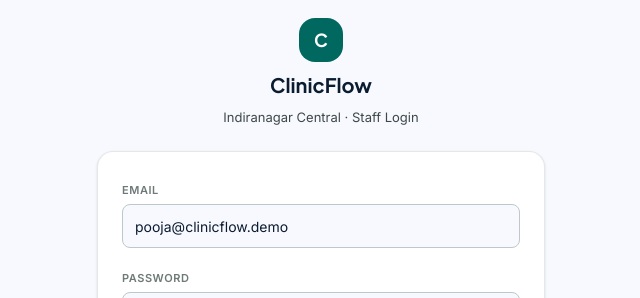
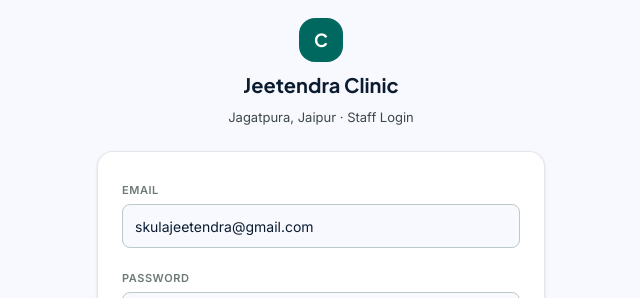
Before and after one commit to phdemp/clinicflow, a React (Vite) app: page / in a window 1280 px wide. Shown: the part 132-430 px from the top of the page, without its empty margins (319-959 px from the left). Built offline with nearby package versions, Linux system fonts and the light colour scheme.

Commit message:
chore: rebrand demo to Jeetendra Clinic, Jagatpura Jaipur

```diff
--- a/index.html
+++ b/index.html
@@ -14,7 +14,7 @@
       href="https://fonts.googleapis.com/css2?family=Material+Symbols+Outlined:opsz,wght,FILL,GRAD@20..48,100..700,0..1,-50..200&display=swap"
       rel="stylesheet"
     />
-    <title>ClinicFlow</title>
+    <title>Jeetendra Clinic</title>
   </head>
   <body>
     <div id="root"></div>
--- a/src/components/Layout.tsx
+++ b/src/components/Layout.tsx
@@ -102,13 +102,13 @@ export function Layout() {
               </div>
               <div className="flex flex-col">
                 <span className="font-headline text-[16px] font-semibold text-on-surface leading-tight">
-                  ClinicFlow
+                  Jeetendra Clinic
                 </span>
                 <span className="text-[11px] text-on-surface-variant flex items-center gap-1">
                   <span className="material-symbols-outlined text-[12px] text-primary">
                     location_on
                   </span>
-                  Indiranagar, BLR
+                  Jagatpura, Jaipur
                 </span>
               </div>
             </div>
--- a/src/data/seed.ts
+++ b/src/data/seed.ts
@@ -51,7 +51,7 @@ export const patients: Patient[] = [
     allergies: ["Penicillin"],
     conditions: ["Hypertension"],
     bloodGroup: "O+",
-    address: "12 MG Road, Indiranagar, Bengaluru",
+    address: "12 Gopalpura Bypass, Jagatpura, Jaipur",
   },
   {
     id: "p2",
@@ -64,7 +64,7 @@ export const patients: Patient[] = [
     allergies: [],
     conditions: ["Asthma"],
     bloodGroup: "A+",
-    address: "45 Church Street, Bengaluru",
+    address: "45 Vaishali Nagar, Jaipur",
   },
   {
     id: "p3",
@@ -77,7 +77,7 @@ export const patients: Patient[] = [
     allergies: ["Sulfa drugs"],
     conditions: ["Type 2 Diabetes", "Hypertension"],
     bloodGroup: "B+",
-    address: "7 Residency Road, Bengaluru",
+    address: "7 Malviya Nagar, Jaipur",
   },
   {
     id: "p4",
@@ -90,7 +90,7 @@ export const patients: Patient[] = [
     allergies: [],
     conditions: [],
     bloodGroup: "AB+",
-    address: "22 Koramangala 5th Block, Bengaluru",
+    address: "22 Mansarovar Sector 5, Jaipur",
   },
   {
     id: "p5",
@@ -103,7 +103,7 @@ export const patients: Patient[] = [
     allergies: ["Latex"],
     conditions: ["Osteoarthritis"],
     bloodGroup: "O-",
-    address: "9 Jayanagar 4th Block, Bengaluru",
+    address: "9 Tonk Road, Jaipur",
   },
   {
     id: "p6",
@@ -116,7 +116,7 @@ export const patients: Patient[] = [
     allergies: [],
     conditions: [],
     bloodGroup: "A-",
-    address: "3 HSR Layout Sector 2, Bengaluru",
+    address: "3 Jagatpura Main Road, Jaipur",
   },
 ];
 
--- a/src/pages/BookingPortal.tsx
+++ b/src/pages/BookingPortal.tsx
@@ -50,9 +50,9 @@ export function BookingPortal() {
           </div>
           <div>
             <h1 className="font-headline text-[16px] font-semibold text-on-surface">
-              ClinicFlow · Book an Appointment
+              Jeetendra Clinic · Book an Appointment
             </h1>
-            <p className="text-[12px] text-on-surface-variant">Indiranagar Central</p>
+            <p className="text-[12px] text-on-surface-variant">Jagatpura, Jaipur</p>
           </div>
         </div>
 
--- a/src/pages/Dashboard.tsx
+++ b/src/pages/Dashboard.tsx
@@ -54,7 +54,7 @@ export function Dashboard() {
             Good morning, Pooja
           </h1>
           <p className="text-[13px] text-on-surface-variant">
-            Today, Wed 6 Sep 2026 · Indiranagar Central
+            Today, Wed 6 Sep 2026 · Jagatpura, Jaipur
           </p>
         </div>
         <Link
--- a/src/pages/Login.tsx
+++ b/src/pages/Login.tsx
@@ -5,7 +5,7 @@ import { useClinic } from "../state/store";
 export function Login() {
   const { login } = useClinic();
   const navigate = useNavigate();
-  const [email, setEmail] = useState("pooja@clinicflow.demo");
+  const [email, setEmail] = useState("skulajeetendra@gmail.com");
   const [password, setPassword] = useState("demo1234");
   const [showPassword, setShowPassword] = useState(false);
   const [error, setError] = useState("");
@@ -27,8 +27,8 @@ export function Login() {
           <div className="h-11 w-11 rounded-2xl bg-primary flex items-center justify-center text-on-primary font-headline font-bold text-[18px]">
             C
           </div>
-          <h1 className="font-headline text-[20px] font-bold text-on-surface">ClinicFlow</h1>
-          <p className="text-[13px] text-on-surface-variant">Indiranagar Central · Staff Login</p>
+          <h1 className="font-headline text-[20px] font-bold text-on-surface">Jeetendra Clinic</h1>
+          <p className="text-[13px] text-on-surface-variant">Jagatpura, Jaipur · Staff Login</p>
         </div>
 
         <form
@@ -43,7 +43,7 @@ export function Login() {
               type="email"
               value={email}
               onChange={(e) => setEmail(e.target.value)}
-              placeholder="you@clinicflow.demo"
+              placeholder="you@jeetendraclinic.com"
               className="mt-1 w-full h-11 px-3 rounded-lg border border-outline-variant bg-surface text-[14px] text-on-surface focus:outline-none focus:border-primary"
             />
           </div>
--- a/src/pages/Reports.tsx
+++ b/src/pages/Reports.tsx
@@ -35,7 +35,7 @@ export function Reports() {
         <h1 className="font-headline text-[24px] font-bold text-on-surface">
           Reports & Analytics
         </h1>
-        <p className="text-[13px] text-on-surface-variant">Last 7 days · Indiranagar Central</p>
+        <p className="text-[13px] text-on-surface-variant">Last 7 days · Jagatpura, Jaipur</p>
       </div>
 
       <div className="grid grid-cols-2 lg:grid-cols-4 gap-4">
```
